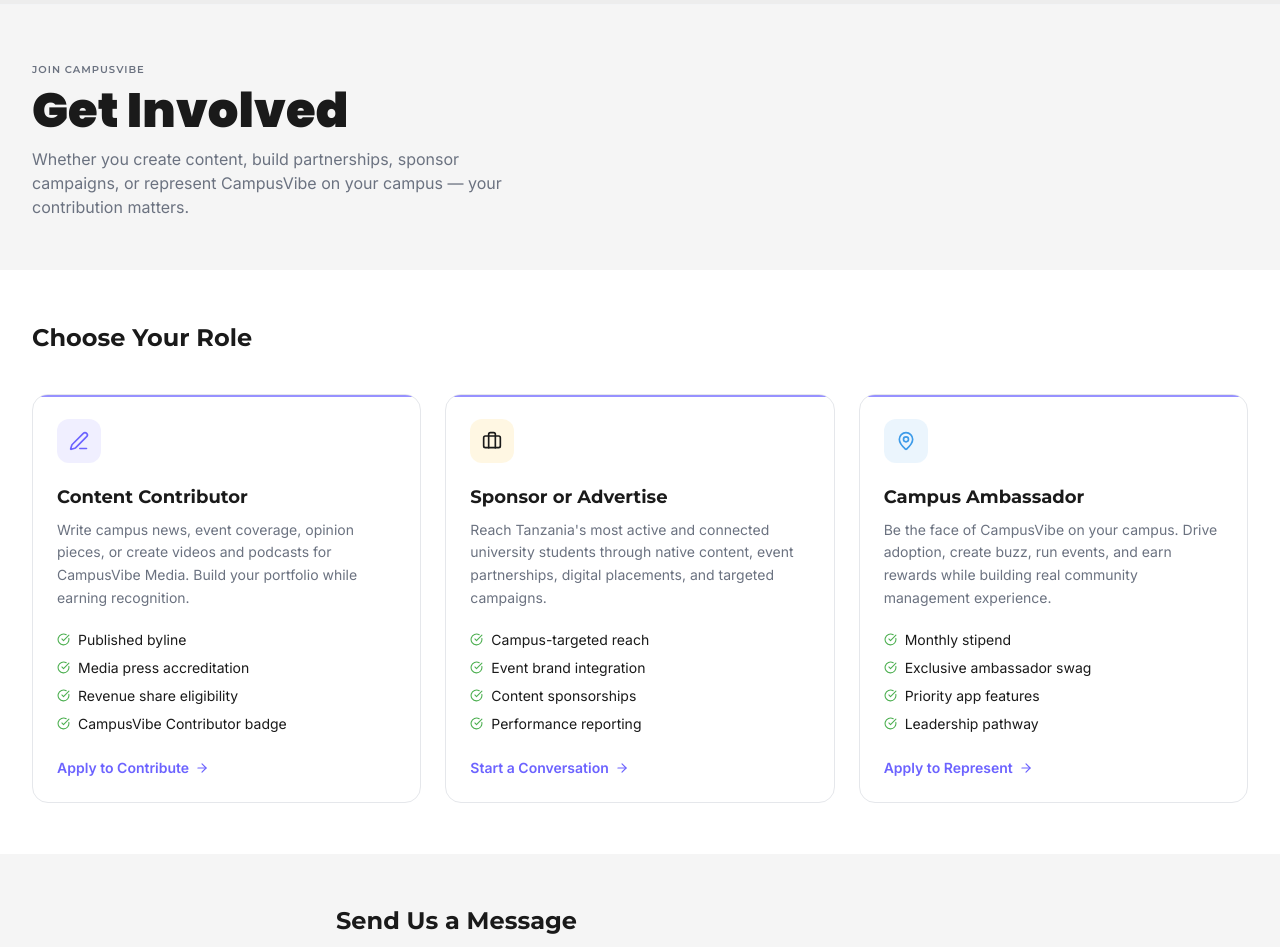
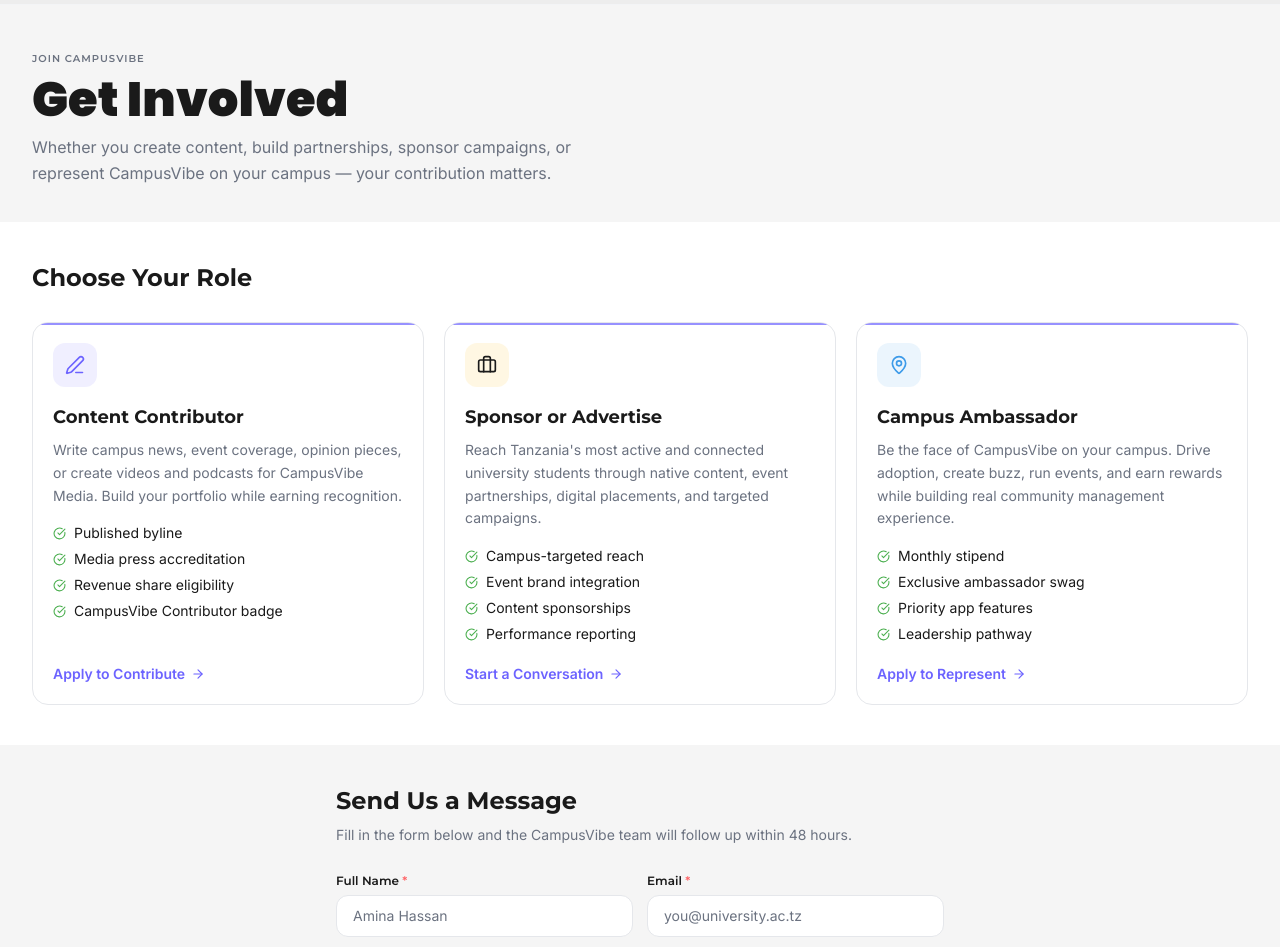
Before and after one commit to Stark-Priver/campusvibe, a Next.js app in the folder campusvibe/: page /get-involved in a window 1280 px wide. Shown: the part 60-1007 px from the top of the page. Built offline with nearby package versions, Linux system fonts and the light colour scheme.

Commit message:
style: 00000883.sst, routes.d.ts (+22 more) [2026-03-17 12:23:29]

```diff
--- a/campusvibe/src/app/get-involved/page.tsx
+++ b/campusvibe/src/app/get-involved/page.tsx
@@ -59,7 +59,7 @@
 
   if (submitted) {
     return (
-      <div className="flex flex-col items-center justify-center py-16 text-center">
+      <div className="flex flex-col items-center justify-center py-10 text-center">
         <div className="w-14 h-14 rounded-full bg-success/10 flex items-center justify-center mb-4">
           <CheckCircle size={28} className="text-success" />
         </div>
@@ -72,8 +72,8 @@
   }
 
   return (
-    <form onSubmit={handleSubmit} className="space-y-4">
-      <div className="grid grid-cols-1 sm:grid-cols-2 gap-4">
+    <form onSubmit={handleSubmit} className="space-y-3.5">
+      <div className="grid grid-cols-1 sm:grid-cols-2 gap-3.5">
         <div>
           <label className="block text-xs font-section font-semibold text-dark mb-1.5">
             Full Name <span className="text-red-400">*</span>
@@ -165,7 +165,7 @@
     <>
       {/* Hero */}
       <div className="pt-16 bg-surface">
-        <div className="max-w-7xl mx-auto px-4 sm:px-6 lg:px-8 section-space-tight">
+        <div className="max-w-7xl mx-auto px-4 sm:px-6 lg:px-8 pt-8 pb-7 sm:pt-10 sm:pb-9">
           <AnimatedSection>
             <span className="text-[10px] uppercase tracking-widest font-section font-semibold text-muted">
               Join CampusVibe
@@ -173,7 +173,7 @@
             <h1 className="mt-2 font-heading font-black text-4xl sm:text-5xl text-dark">
               Get Involved
             </h1>
-            <p className="mt-3 text-muted text-base font-body max-w-lg">
+            <p className="mt-2.5 text-muted text-base font-body max-w-xl leading-relaxed">
               Whether you create content, build partnerships, sponsor campaigns, or represent CampusVibe
               on your campus — your contribution matters.
             </p>
@@ -182,21 +182,21 @@
       </div>
 
       {/* Role cards */}
-      <section className="bg-white section-space-tight">
+      <section className="bg-white py-8 sm:py-10">
         <div className="max-w-7xl mx-auto px-4 sm:px-6 lg:px-8">
-          <AnimatedSection className="mb-10">
+          <AnimatedSection className="mb-6 sm:mb-7">
             <h2 className="font-section font-bold text-2xl text-dark">Choose Your Role</h2>
           </AnimatedSection>
-          <div className="grid grid-cols-1 md:grid-cols-3 gap-6" id="roles">
+          <div className="grid grid-cols-1 md:grid-cols-3 gap-4 sm:gap-5" id="roles">
             {roles.map((role, i) => (
               <AnimatedSection key={role.id} delay={0.08 * i} className="scroll-mt-20" >
-                <div id={role.id} className={`flex flex-col h-full card-pro p-6 ${role.accent}`}>
-                  <div className={`w-11 h-11 rounded-xl flex items-center justify-center mb-5 ${role.iconBg}`}>
+                <div id={role.id} className={`flex flex-col h-full card-pro p-5 ${role.accent}`}>
+                  <div className={`w-11 h-11 rounded-xl flex items-center justify-center mb-4 ${role.iconBg}`}>
                     <role.icon size={20} className={role.iconColor} strokeWidth={2} />
                   </div>
                   <h3 className="font-section font-bold text-dark text-lg mb-2">{role.title}</h3>
-                  <p className="text-muted text-sm leading-relaxed font-body mb-5">{role.description}</p>
-                  <ul className="space-y-2 mb-6">
+                  <p className="text-muted text-sm leading-relaxed font-body mb-4">{role.description}</p>
+                  <ul className="space-y-1.5 mb-5">
                     {role.perks.map((perk) => (
                       <li key={perk} className="flex items-center gap-2 text-sm text-dark font-body">
                         <CheckCircle size={13} className="text-success shrink-0" />
@@ -218,9 +218,9 @@
       </section>
 
       {/* Contact form */}
-      <section id="contact" className="bg-surface section-space-tight scroll-mt-16">
+      <section id="contact" className="bg-surface py-8 sm:py-10 scroll-mt-16">
         <div className="max-w-2xl mx-auto px-4 sm:px-6 lg:px-8">
-          <AnimatedSection className="mb-10">
+          <AnimatedSection className="mb-6 sm:mb-7">
             <h2 className="font-section font-bold text-2xl text-dark">Send Us a Message</h2>
             <p className="text-muted text-sm font-body mt-2">
               Fill in the form below and the CampusVibe team will follow up within 48 hours.
```
